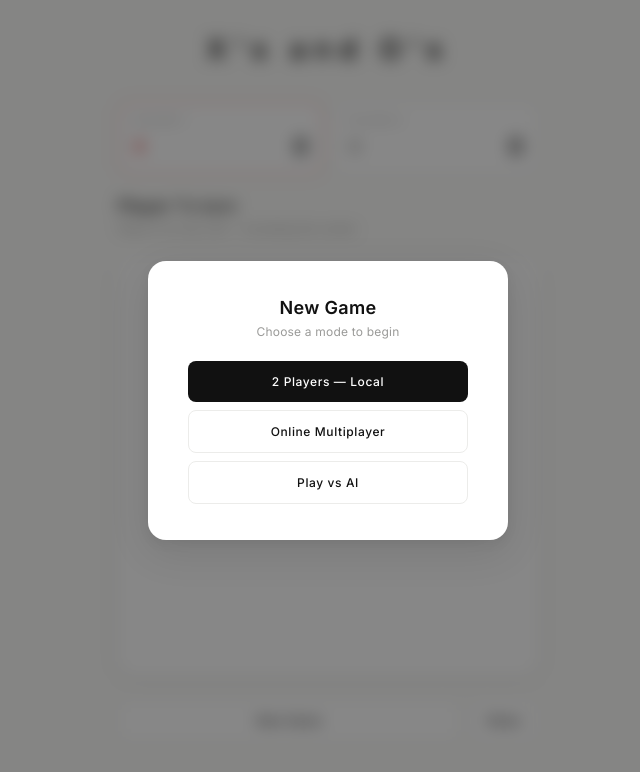
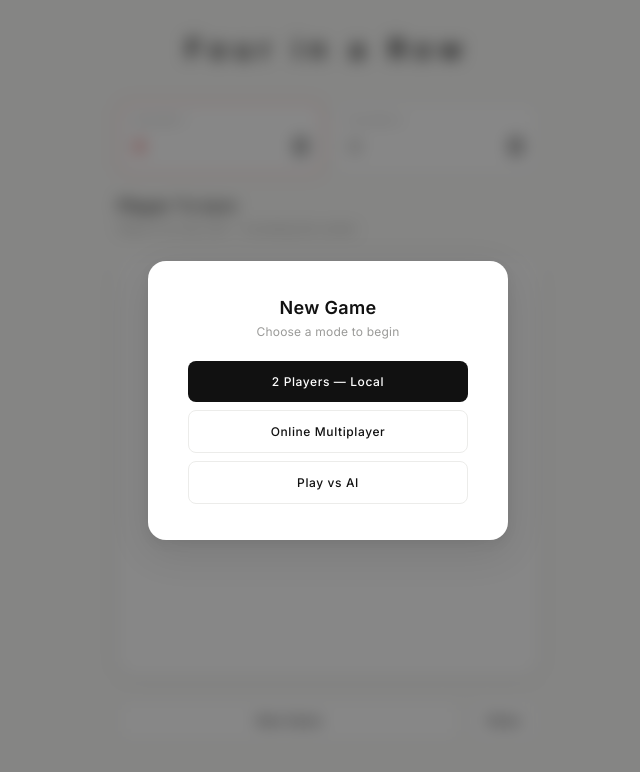
Before and after one commit to adamgutniak/match-game, a website: page public/index.html in a window 1280 px wide. Shown: the whole page, without its empty margins (312-952 px from the left). Drawn offline with nearby package versions, Linux system fonts and the light colour scheme; no server answers.

Commit message:
Change logo text from 'X's and O's' to 'Four in a Row'

```diff
--- a/public/index.html
+++ b/public/index.html
@@ -224,7 +224,7 @@ header { width: 100%; max-width: 460px; padding: 32px 20px 18px; text-align: cen
 </div>
 
 <header>
-  <div class="logo">X's and O's</div>
+  <div class="logo">Four in a Row</div>
   <div class="tagline"></div>
 </header>
 
```
